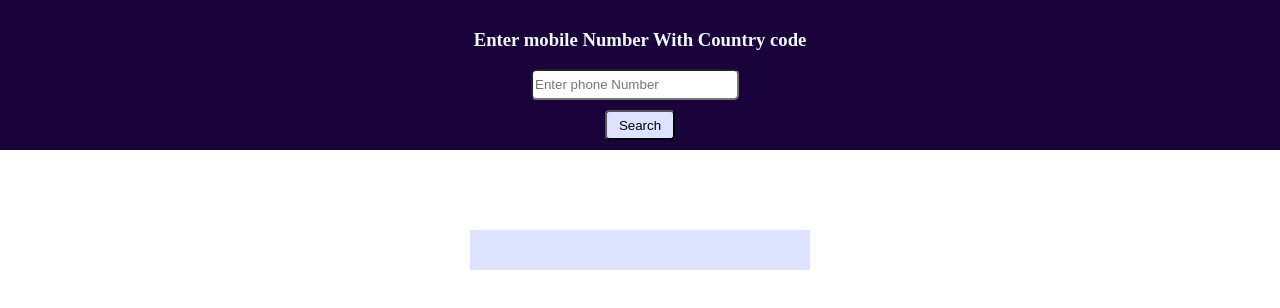
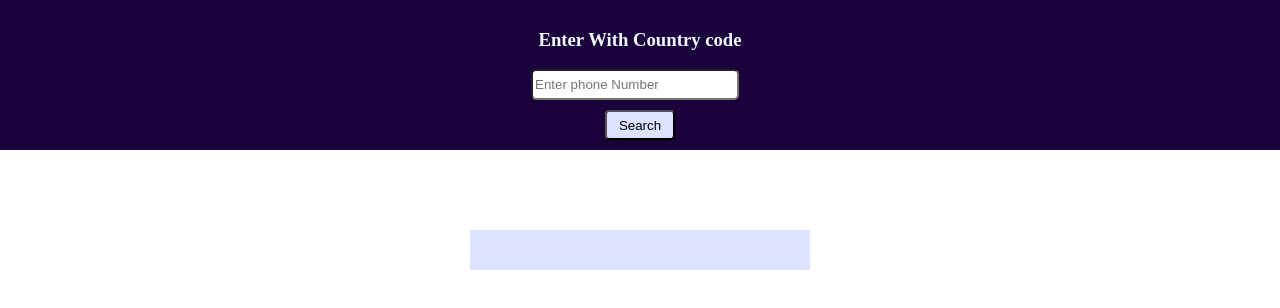
Before and after one commit to MohamedimranM/Phone-number-validation, a plain HTML site: page mini2/index.html in a window 1280 px wide. Drawn offline with Linux system fonts and the light colour scheme; no server answers.

Commit message:
minor change

```diff
--- a/mini2/index.html
+++ b/mini2/index.html
@@ -11,7 +11,7 @@
     <div class="header">
 
         <form class="search" action="">
-            <h3>Enter mobile Number With Country code</h3>
+            <h3>Enter With Country code</h3>
             <input class="inp" type="number"  placeholder="Enter phone Number"/>
             <button class="btn" type="submit">Search</button>
         </form>
```
